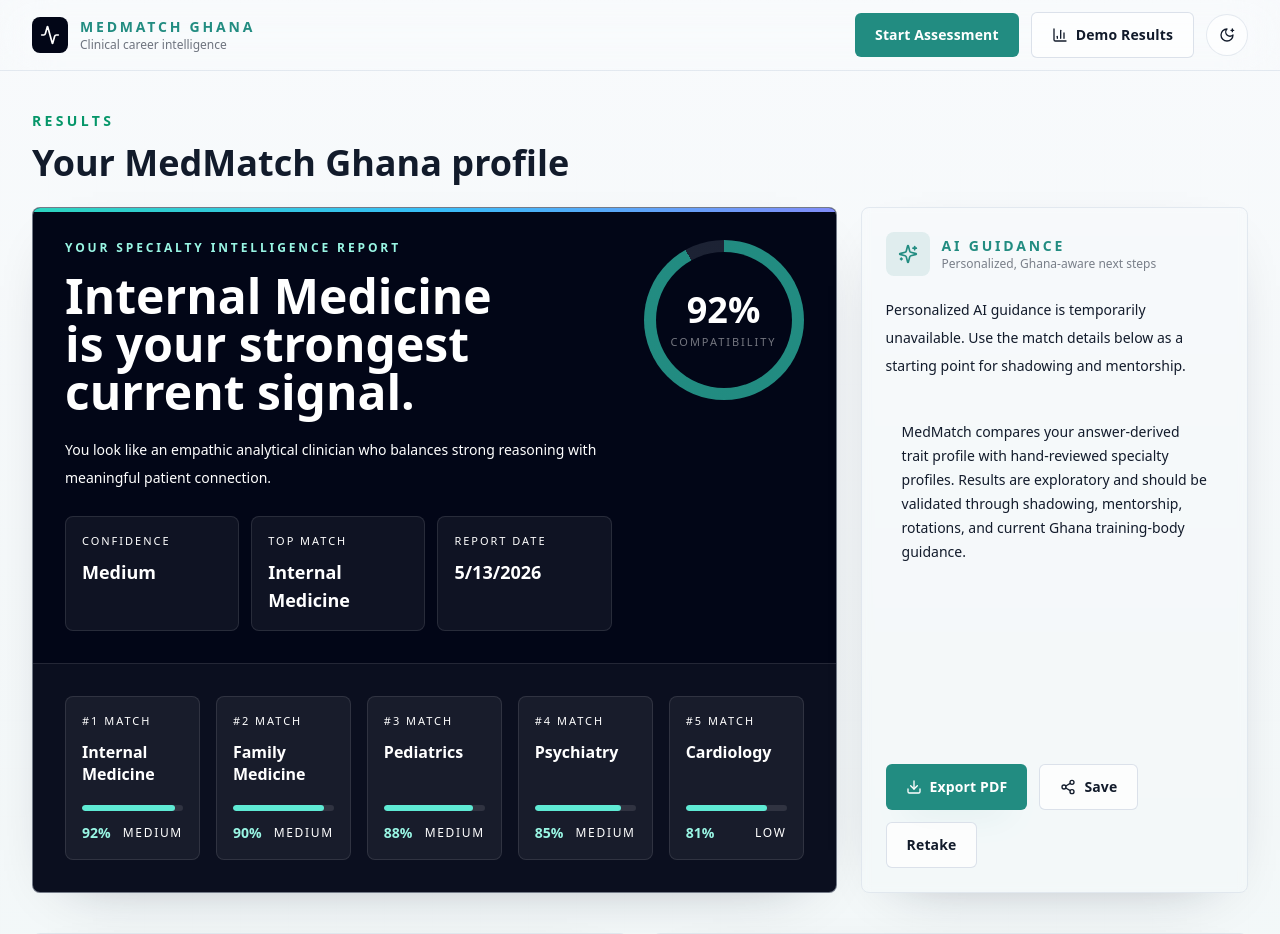
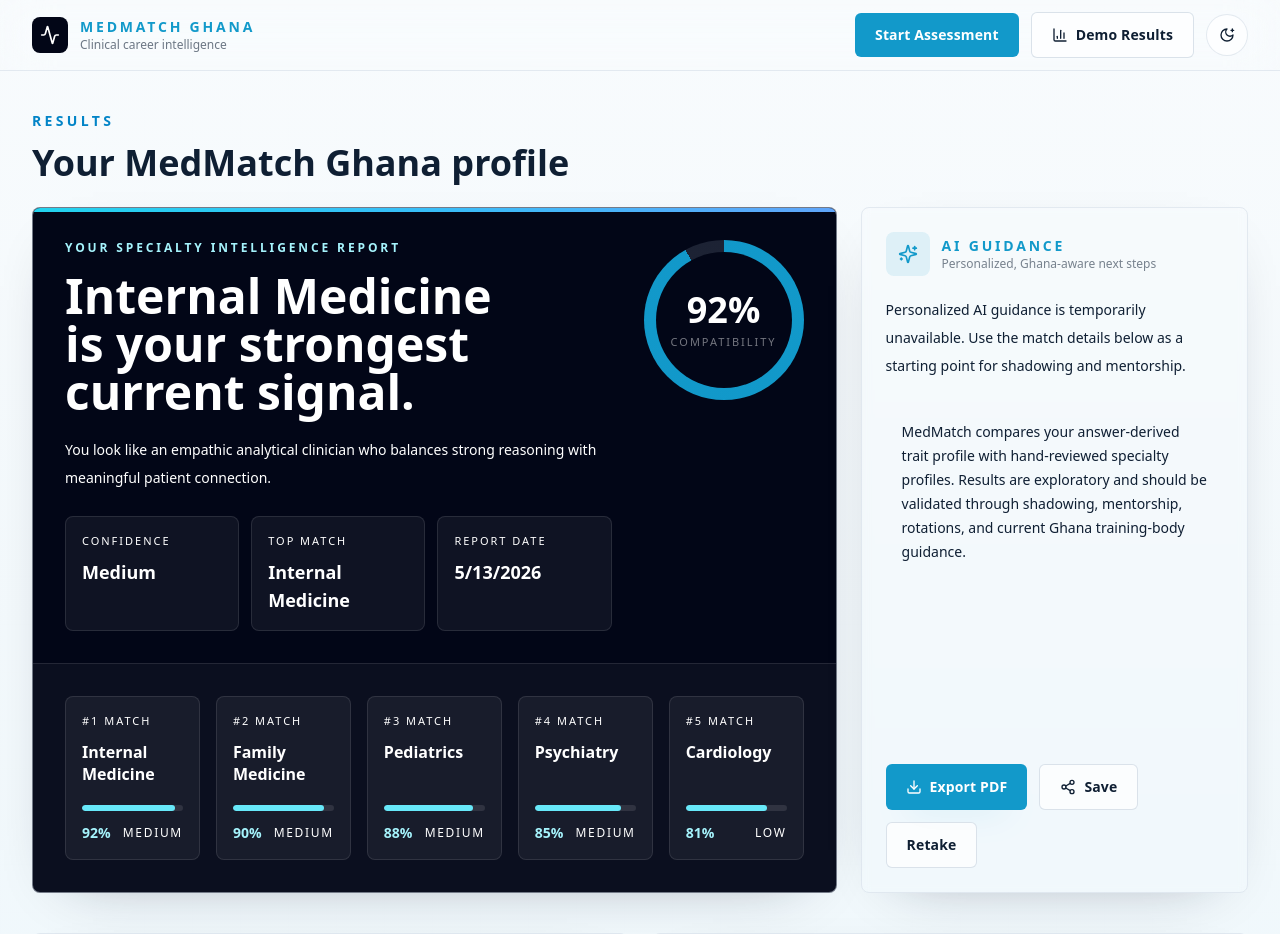
Before and after one commit to dfourmarvel/med-match-gh, a Next.js app: page /results in a window 1280 px wide. Shown: the top 934 px of the page. Built offline with nearby package versions, Linux system fonts and the light colour scheme; no server answers.

Commit message:
ui changes

```diff
--- a/app/assessment/page.tsx
+++ b/app/assessment/page.tsx
@@ -4,7 +4,7 @@
   return (
     <div className="space-y-6">
       <div>
-        <p className="text-sm font-semibold uppercase tracking-[0.24em] text-emerald-600 dark:text-emerald-300">Assessment</p>
+        <p className="text-sm font-semibold uppercase tracking-[0.24em] text-sky-600 dark:text-sky-300">Assessment</p>
         <h1 className="mt-3 text-4xl font-semibold">MedMatch specialty fit assessment</h1>
       </div>
       <AssessmentClient />
--- a/app/globals.css
+++ b/app/globals.css
@@ -3,25 +3,25 @@
 @tailwind utilities;
 
 :root {
-  --background: 210 33% 98%;
-  --foreground: 218 42% 12%;
+  --background: 206 45% 98%;
+  --foreground: 214 54% 13%;
   --card: 0 0% 100%;
-  --border: 214 26% 86%;
-  --primary: 174 61% 34%;
-  --secondary: 226 46% 37%;
-  --accent: 15 82% 62%;
-  --muted: 210 26% 94%;
+  --border: 210 28% 86%;
+  --primary: 196 84% 43%;
+  --secondary: 214 59% 23%;
+  --accent: 24 91% 59%;
+  --muted: 205 30% 94%;
 }
 
 .dark {
-  --background: 220 35% 7%;
+  --background: 214 55% 7%;
   --foreground: 210 32% 96%;
-  --card: 219 31% 10%;
-  --border: 218 24% 22%;
-  --primary: 174 58% 48%;
-  --secondary: 226 58% 68%;
-  --accent: 15 88% 66%;
-  --muted: 220 24% 15%;
+  --card: 214 48% 10%;
+  --border: 212 27% 22%;
+  --primary: 194 92% 55%;
+  --secondary: 206 86% 72%;
+  --accent: 25 95% 64%;
+  --muted: 214 30% 15%;
 }
 
 html {
@@ -32,7 +32,7 @@
   @apply bg-background text-foreground antialiased;
   font-feature-settings: "cv02", "cv03", "cv04", "cv11";
   background-image:
-    linear-gradient(180deg, rgba(248,250,252,0.98), rgba(239,246,246,0.92) 42%, rgba(246,248,251,0.98)),
+    linear-gradient(180deg, rgba(248,251,253,0.98), rgba(235,246,251,0.94) 42%, rgba(248,250,252,0.98)),
     linear-gradient(90deg, rgba(15,23,42,0.035) 1px, transparent 1px),
     linear-gradient(180deg, rgba(15,23,42,0.03) 1px, transparent 1px);
   background-size: auto, 48px 48px, 48px 48px;
--- a/app/results/page.tsx
+++ b/app/results/page.tsx
@@ -4,7 +4,7 @@
   return (
     <div className="space-y-6">
       <div>
-        <p className="text-sm font-semibold uppercase tracking-[0.24em] text-emerald-600 dark:text-emerald-300">Results</p>
+        <p className="text-sm font-semibold uppercase tracking-[0.24em] text-sky-600 dark:text-sky-300">Results</p>
         <h1 className="mt-3 text-4xl font-semibold">Your MedMatch Ghana profile</h1>
       </div>
       <ResultsClient />
--- a/app/share/[id]/page.tsx
+++ b/app/share/[id]/page.tsx
@@ -14,7 +14,7 @@
   return (
     <div className="space-y-6">
       <div>
-        <p className="text-sm font-semibold uppercase tracking-[0.24em] text-emerald-600 dark:text-emerald-300">Shared Result</p>
+        <p className="text-sm font-semibold uppercase tracking-[0.24em] text-sky-600 dark:text-sky-300">Shared Result</p>
         <h1 className="mt-3 text-4xl font-semibold">Shared MedMatch Ghana report</h1>
       </div>
       <ResultsClient sharedResult={sharedResult} />
--- a/app/specialties/[slug]/page.tsx
+++ b/app/specialties/[slug]/page.tsx
@@ -13,14 +13,14 @@
 
   return (
     <div className="space-y-8">
-      <Link href="/" className="inline-flex items-center gap-2 text-sm font-semibold text-emerald-600">
+      <Link href="/" className="inline-flex items-center gap-2 text-sm font-semibold text-sky-600">
         <ArrowLeft className="h-4 w-4" />
         Back to home
       </Link>
 
       <section className="grid gap-6 lg:grid-cols-[1.2fr_0.8fr]">
         <Card className="bg-slate-950 text-white">
-          <p className="text-sm font-semibold uppercase tracking-[0.24em] text-emerald-300">{specialty.category}</p>
+          <p className="text-sm font-semibold uppercase tracking-[0.24em] text-sky-300">{specialty.category}</p>
           <h1 className="mt-4 text-4xl font-semibold">{specialty.name}</h1>
           <p className="mt-4 max-w-3xl text-sm leading-7 text-white/72">{specialty.description}</p>
           <div className="mt-8 grid gap-4 sm:grid-cols-2 xl:grid-cols-4">
@@ -46,7 +46,7 @@
         <Card>
           <div className="space-y-4">
             <div className="flex items-start gap-3">
-              <Wallet className="mt-1 h-5 w-5 text-emerald-500" />
+              <Wallet className="mt-1 h-5 w-5 text-sky-500" />
               <div>
                 <p className="font-semibold">Salary estimate</p>
                 <p className="text-sm text-foreground/70">{formatCurrencyRange(specialty.salaryRangeGhs)}</p>
@@ -61,7 +61,7 @@
               </div>
             </div>
             <div className="flex items-start gap-3">
-              <Clock3 className="mt-1 h-5 w-5 text-pink-500" />
+              <Clock3 className="mt-1 h-5 w-5 text-orange-500" />
               <div>
                 <p className="font-semibold">Work environment</p>
                 <p className="text-sm text-foreground/70">{specialty.workEnvironment}</p>
@@ -85,7 +85,7 @@
           <div className="mt-6 space-y-4">
             {specialty.dayInLife.map((item) => (
               <div key={`${item.time}-${item.activity}`} className="rounded-2xl border border-border/50 p-4">
-                <p className="text-sm font-semibold text-emerald-600 dark:text-emerald-300">{item.time}</p>
+                <p className="text-sm font-semibold text-sky-600 dark:text-sky-300">{item.time}</p>
                 <p className="mt-2 text-sm text-foreground/72">{item.activity}</p>
               </div>
             ))}
--- a/components/results/compare-table.tsx
+++ b/components/results/compare-table.tsx
@@ -27,7 +27,7 @@
             <th className="pb-4 pr-4">Metric</th>
             {topThree.map((specialty) => (
               <th key={specialty.id} className="pb-4 pr-6 font-semibold text-foreground">
-                <Link href={`/specialties/${specialty.id}`} className="hover:text-emerald-500">
+                <Link href={`/specialties/${specialty.id}`} className="hover:text-sky-500">
                   {specialty.name}
                 </Link>
               </th>
--- a/components/results/results-client.tsx
+++ b/components/results/results-client.tsx
@@ -173,7 +173,7 @@
   if (!result) {
     return (
       <Card className="flex min-h-[320px] items-center justify-center">
-        <LoaderCircle className="h-8 w-8 animate-spin text-emerald-500" />
+        <LoaderCircle className="h-8 w-8 animate-spin text-sky-500" />
       </Card>
     );
   }
@@ -182,10 +182,10 @@
     <div className="space-y-10">
       <section className="grid gap-6 xl:grid-cols-[1.35fr_0.65fr]">
         <Card className="relative overflow-hidden bg-slate-950 p-0 text-white">
-          <div className="absolute inset-x-0 top-0 h-1 bg-gradient-to-r from-teal-400 via-sky-400 to-indigo-400" />
+          <div className="absolute inset-x-0 top-0 h-1 bg-gradient-to-r from-cyan-400 via-sky-400 to-blue-400" />
           <div className="grid gap-8 p-6 sm:p-8 lg:grid-cols-[1fr_auto]">
             <div>
-              <p className="text-xs font-semibold uppercase tracking-[0.24em] text-teal-200">Your specialty intelligence report</p>
+              <p className="text-xs font-semibold uppercase tracking-[0.24em] text-cyan-200">Your specialty intelligence report</p>
               <h1 className="mt-4 max-w-3xl text-4xl font-semibold leading-tight text-balance sm:text-5xl">
                 {topSpecialty?.name ?? "Top specialty"} is your strongest current signal.
               </h1>
@@ -206,15 +206,15 @@
                   <Link
                     href={`/specialties/${specialty.id}`}
                     key={match.specialtyId}
-                    className="rounded-lg border border-white/10 bg-white/[0.055] p-4 transition hover:border-teal-200/45 hover:bg-white/[0.08]"
+                    className="rounded-lg border border-white/10 bg-white/[0.055] p-4 transition hover:border-cyan-200/45 hover:bg-white/[0.08]"
                   >
                     <p className="text-[11px] uppercase tracking-[0.18em] text-white/42">#{index + 1} match</p>
                     <p className="mt-3 min-h-12 text-base font-semibold leading-snug">{specialty.name}</p>
                     <div className="mt-4 h-1.5 overflow-hidden rounded-full bg-white/10">
-                      <div className="h-full rounded-full bg-teal-300" style={{ width: `${match.matchPercentage}%` }} />
+                      <div className="h-full rounded-full bg-cyan-300" style={{ width: `${match.matchPercentage}%` }} />
                     </div>
                     <div className="mt-3 flex items-center justify-between text-sm">
-                      <span className="font-semibold text-teal-200">{match.matchPercentage}%</span>
+                      <span className="font-semibold text-cyan-200">{match.matchPercentage}%</span>
                       <span className="text-xs uppercase tracking-[0.14em] text-white/42">{match.confidenceLevel}</span>
                     </div>
                   </Link>
@@ -283,7 +283,7 @@
         </Card>
         <Card>
           <div className="mb-4 flex items-center gap-3">
-            <div className="rounded-lg bg-indigo-500/10 p-3 text-indigo-500">
+            <div className="rounded-lg bg-blue-500/10 p-3 text-blue-500">
               <TrendingUp className="h-5 w-5" />
             </div>
             <div>
--- a/components/specialties/specialty-card.tsx
+++ b/components/specialties/specialty-card.tsx
@@ -8,7 +8,7 @@
     <Card className="group h-full">
       <div className="flex items-start justify-between gap-4">
         <div>
-          <p className="mb-2 text-xs font-semibold uppercase tracking-[0.24em] text-emerald-600 dark:text-emerald-300">
+          <p className="mb-2 text-xs font-semibold uppercase tracking-[0.24em] text-sky-600 dark:text-sky-300">
             {specialty.category}
           </p>
           <h3 className="text-xl font-semibold">{specialty.name}</h3>
--- a/components/ui/button.tsx
+++ b/components/ui/button.tsx
@@ -12,7 +12,7 @@
     <button
       ref={ref}
       className={cn(
-        "inline-flex items-center justify-center rounded-full px-5 py-3 text-sm font-semibold transition focus:outline-none focus:ring-2 focus:ring-emerald-400 disabled:cursor-not-allowed disabled:opacity-60",
+        "inline-flex items-center justify-center rounded-full px-5 py-3 text-sm font-semibold transition focus:outline-none focus:ring-2 focus:ring-primary/45 disabled:cursor-not-allowed disabled:opacity-60",
         "min-h-11 rounded-md tracking-[0.01em] focus:ring-primary/45",
         variant === "default" &&
           "bg-primary text-white shadow-[0_16px_34px_-22px_hsl(var(--primary))] hover:bg-primary/90",
--- a/components/ui/progress.tsx
+++ b/components/ui/progress.tsx
@@ -6,7 +6,7 @@
   return (
     <ProgressPrimitive.Root className="relative h-2 w-full overflow-hidden rounded-full bg-slate-200/80 dark:bg-slate-800">
       <ProgressPrimitive.Indicator
-        className="h-full rounded-full bg-gradient-to-r from-teal-500 via-sky-500 to-indigo-500 transition-all duration-500 ease-out"
+        className="h-full rounded-full bg-gradient-to-r from-sky-500 via-cyan-400 to-orange-400 transition-all duration-500 ease-out"
         style={{ transform: `translateX(-${100 - value}%)` }}
       />
     </ProgressPrimitive.Root>
```
Also changed, not shown: app/page.tsx (+4 -4 lines), components/quiz/assessment-client.tsx (+4 -4 lines).
